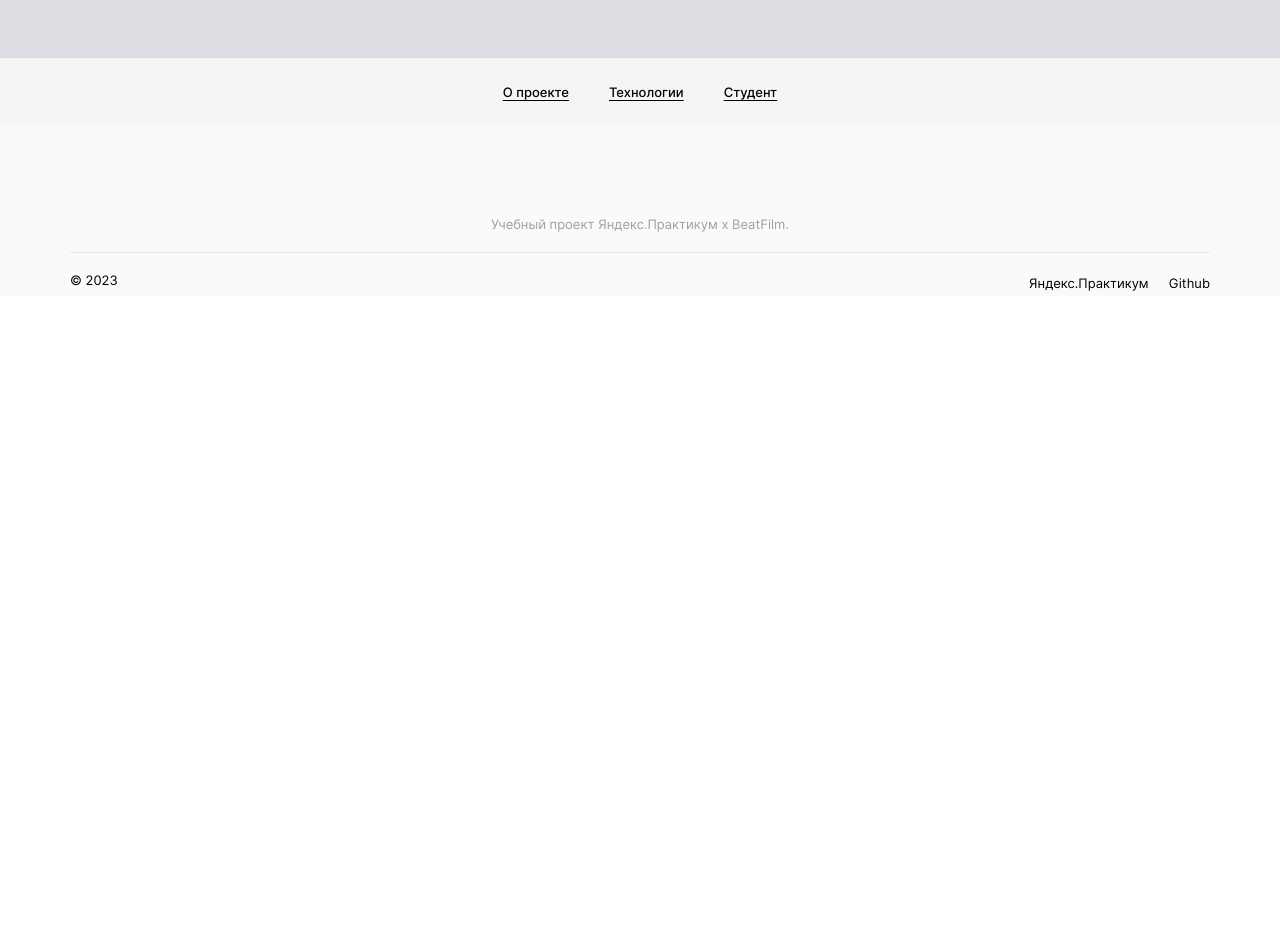
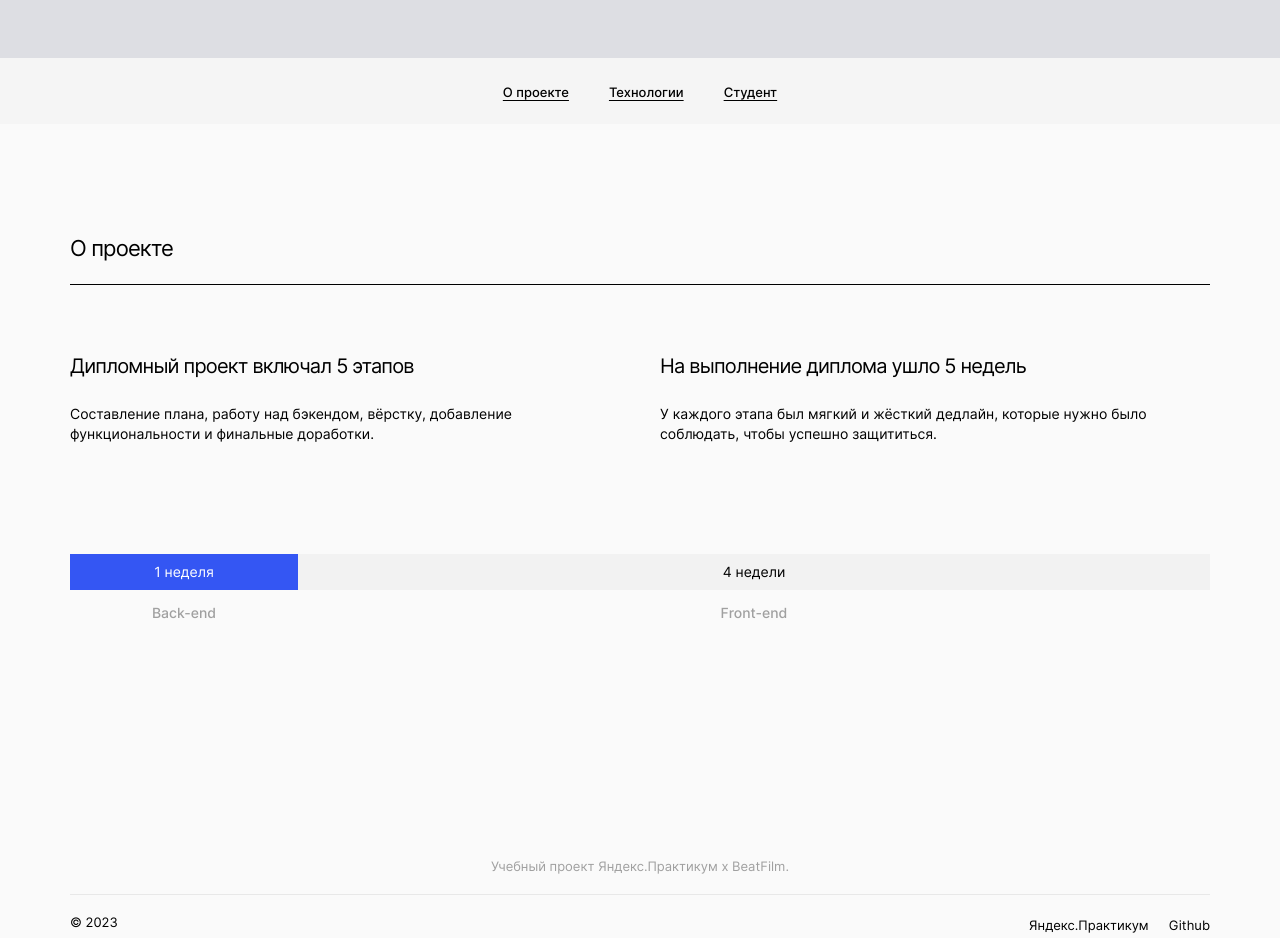
Before and after one commit to k-pros/movies-explorer-frontend, a React (Create React App) app: page / in a window 1280 px wide. Shown: the part 540-1478 px from the top of the page. Before the commit the page ends 836 px from the top, so only its background shows below. Built offline with nearby package versions, Linux system fonts and the light colour scheme.

Commit message:
Сверстать блок 'О проекте'

```diff
--- a/src/components/AboutProject/AboutProject.css
+++ b/src/components/AboutProject/AboutProject.css
@@ -0,0 +1,112 @@
+.subtitle {
+  margin: 0;
+  font-size: 22px;
+  font-weight: 400;
+  letter-spacing: -0.88px;
+  border-bottom: 1px solid #000;
+  padding-bottom: 23px;
+}
+
+.text {
+  font-size: 14px;
+  line-height: 20px;
+}
+
+.project {
+  width: calc(100% - 140px);
+  margin: 0 auto;
+  padding: 112px 0;
+}
+
+.two-columns {
+  display: flex;
+  padding: 70px 0 110px;
+  justify-content: space-between;
+  gap: 40px;
+}
+
+.project-content__subtitle {
+  margin: 0;
+  max-width: 550px;
+  font-size: 20px;
+  font-weight: 400;
+  letter-spacing: -0.8px;
+  margin-bottom: 26px;
+}
+
+.project-content__description {
+  margin: 0;
+  max-width: 550px;
+}
+
+.project-levels {
+  height: 100px;
+  display: grid;
+  grid-template-columns: minmax(100px, 20%) minmax(184px, 80%);
+  grid-template-rows: 36px 17px;
+  gap: 14px 0;
+}
+
+.time-cell {
+  display: flex;
+}
+
+.time-cell__text {
+  font-size: 14px;
+  font-weight: 400;
+  margin: 0 auto;
+  align-self: center;
+}
+
+.project-levels__name{
+  text-align: center;
+  margin: 0;
+  color: #a0a0a0;
+  font-weight: 500;
+  line-height: 17px;
+}
+
+.time-cell_blue {
+  background-color: #3456f3;
+  color: #fff;
+}
+
+.time-cell_grey {
+  background-color: #f2f2f2;
+}
+
+@media screen and (max-width: 800px) {
+  .text {
+    font-size: 12px;
+    line-height: 18px;
+  }
+
+  .project {
+    width: calc(100% - 100px);
+    padding: 90px 0;
+  }
+
+  .two-columns {
+    gap: 30px;
+    padding: 70px 0 93px;
+  }
+}
+
+
+@media screen and (max-width: 480px) {
+  .text {
+    font-size: 11px;
+    line-height: 16px;
+  }
+
+  .project {
+    width: calc(100% - 36px);
+    padding: 70px 0;
+  }
+
+  .two-columns {
+    flex-wrap: wrap;
+    gap: 56px;
+    padding: 60px 0;
+  }
+}
--- a/src/components/AboutProject/AboutProject.js
+++ b/src/components/AboutProject/AboutProject.js
@@ -1,9 +1,45 @@
 import "./AboutProject.css";
 
 function AboutProject() {
+  return (
+    <section className="project">
+      <h2 className="project__subtitle subtitle">О проекте</h2>
 
-  return (
-    <></>
+      <article className="two-columns">
+        <div className="project-content">
+          <h3 className="project-content__subtitle">
+            Дипломный проект включал 5 этапов
+          </h3>
+          <p className="project-content__description text">
+            Составление плана, работу над бэкендом, вёрстку, добавление
+            функциональности и финальные доработки.
+          </p>
+        </div>
+
+        <div className="project-content">
+          <h3 className="project-content__subtitle">
+            На выполнение диплома ушло 5 недель
+          </h3>
+          <p className="project-content__description text">
+            У каждого этапа был мягкий и жёсткий дедлайн, которые нужно было
+            соблюдать, чтобы успешно защититься.
+          </p>
+        </div>
+      </article>
+
+      <div className="project-levels">
+        <div className="time-cell time-cell_blue">
+          <p className="time-cell__text text">1 неделя</p>
+        </div>
+        <div className="time-cell time-cell_grey">
+          <p className="time-cell__text text">4 недели</p>
+        </div>
+        <p className="project-levels__name text">Back-end</p>
+        <p className="project-levels__name text">Front-end</p>
+      </div>
+
+      <div className="timeline"></div>
+    </section>
   );
 }
 
--- a/src/components/App/App.css
+++ b/src/components/App/App.css
@@ -24,6 +24,6 @@
   flex-direction: column;
 }
 
-.main {
+.content {
   flex-grow: 1;
 }
--- a/src/components/App/App.js
+++ b/src/components/App/App.js
@@ -9,7 +9,7 @@ function App() {
     <div className="page">
       <div className="page__container">
         <Header />
-          <main className="main">
+          <main className="content">
             <Routes>
               <Route
                 path="/"
--- a/src/components/Header/Header.css
+++ b/src/components/Header/Header.css
@@ -1,6 +1,5 @@
 .header {
   min-height: 74px;
-  /* max-width: calc(100% -70px); */
   max-width: 100%;
   display: flex;
   justify-content: space-between;
```
